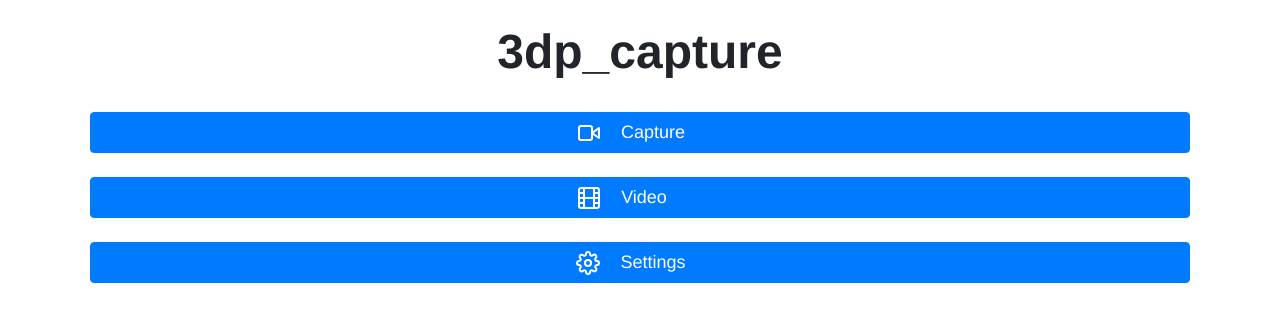
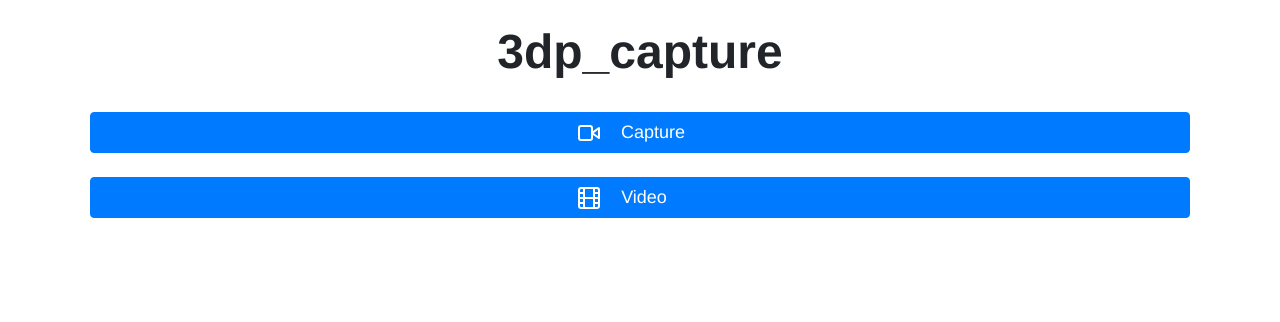
Before and after one commit to rsna6ce/3dp_timelapse, a Flask app: page /menu in a window 1280 px wide. Shown: the top 322 px of the page. Run offline with Flask 2, Linux system fonts and the light colour scheme; some libraries are stand-ins or nearby versions.

Commit message:
modified menu hide settings.

```diff
--- a/web_app/web_ui/templates/menu.html
+++ b/web_app/web_ui/templates/menu.html
@@ -7,6 +7,6 @@
     <br>
     <div><button type="button" class="btn btn-primary w-100 padding-bottom: 10 font-size:2rem" id="video"  onclick="location.href='{{ url_for('video') }}'"><font size="4"><img src="{{ url_for('static', filename='image/film.svg')}}" style="padding-right:20px">Video&ensp;&emsp;&ensp;</font></button></div>
     <br>
-    <div><button type="button" class="btn btn-primary w-100 padding-bottom: 10 font-size:2rem" id="settings"  onclick="location.href='{{ url_for('settings') }}'"><font size="4"><img src="{{ url_for('static', filename='image/settings.svg')}}" style="padding-right:20px">Settings&ensp;&ensp;</font></button></div>
+    <div><button style="display:none" type="button" class="btn btn-primary w-100 padding-bottom: 10 font-size:2rem" id="settings"  onclick="location.href='{{ url_for('settings') }}'"><font size="4"><img src="{{ url_for('static', filename='image/settings.svg')}}" style="padding-right:20px">Settings&ensp;&ensp;</font></button></div>
 
 {% endblock %}
```
